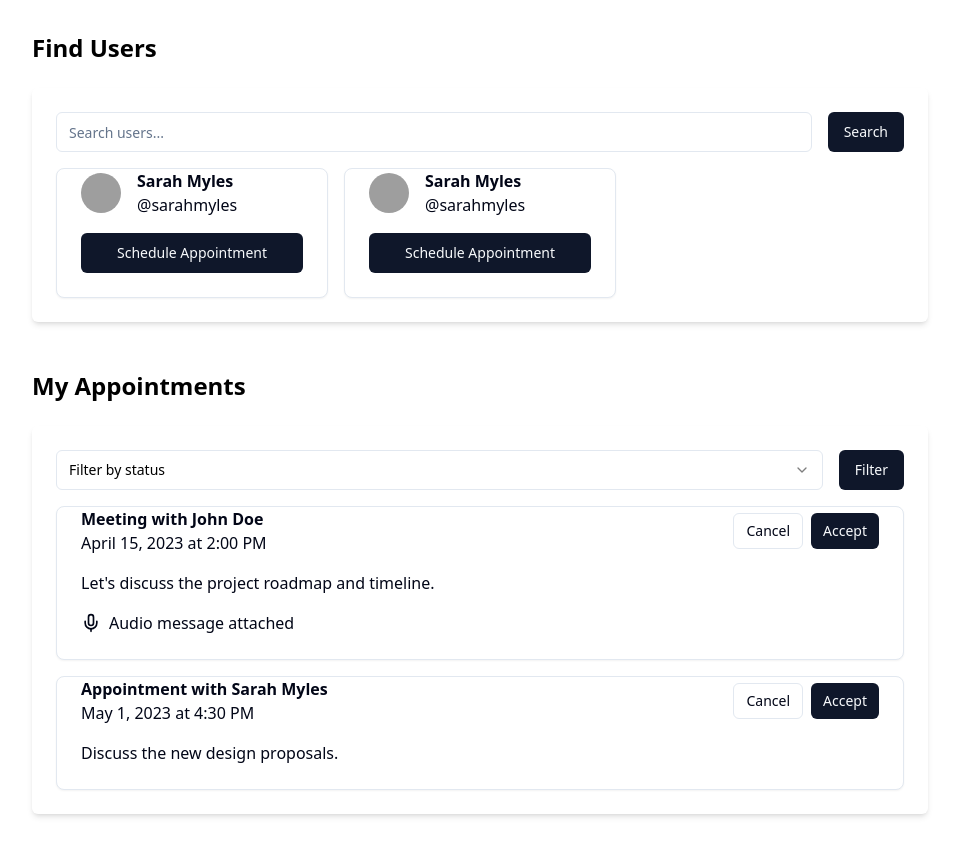
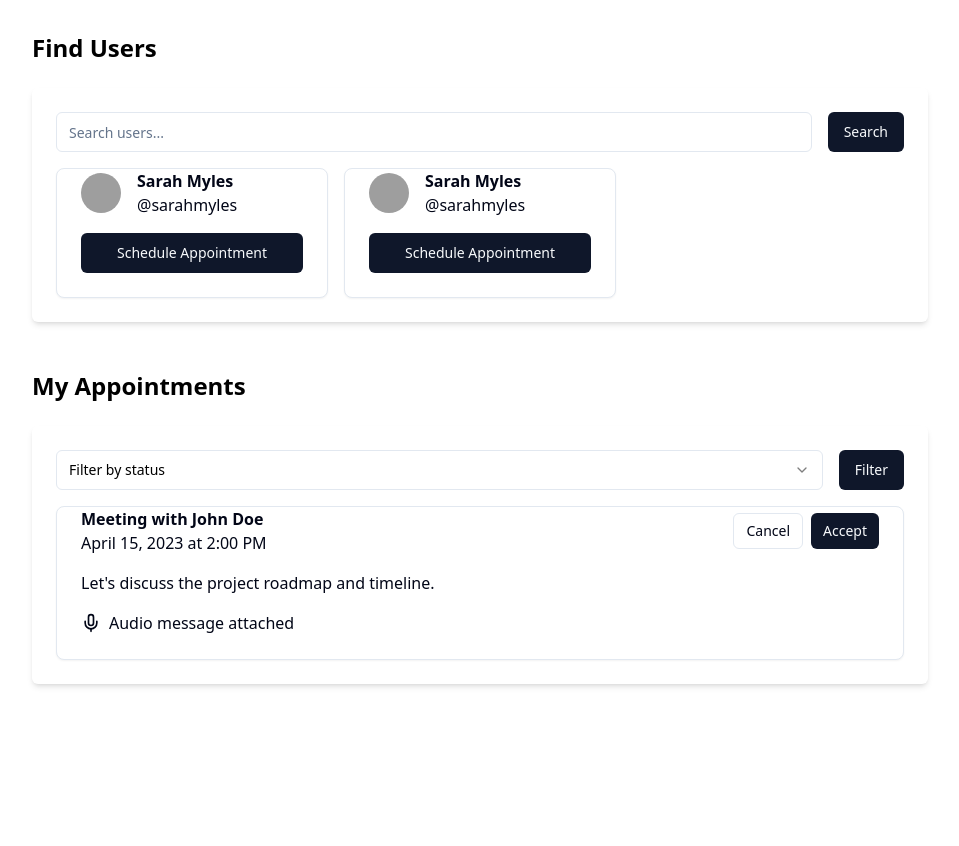
Before and after one commit to labibahmed10/appointment-scheduler, a React (Vite) app: page / in a window 1280 px wide. Shown: the whole page, without its empty margins (160-1119 px from the left). After the commit the page ends 800 px from the top, so only its background shows below. Built offline with nearby package versions, Linux system fonts and the light colour scheme; grey boxes are pictures that could not be loaded.

Commit message:
feat: component wise appointment card created

```diff
--- /dev/null
+++ b/src/components/card/AppointmentCard.tsx
@@ -0,0 +1,31 @@
+import { MicIcon } from "lucide-react";
+import { Button } from "../ui/button";
+import { Card, CardContent } from "../ui/card";
+
+const AppointmentCard = () => {
+  return (
+    <Card>
+      <CardContent>
+        <div className="flex items-center justify-between mb-4">
+          <div>
+            <div className="font-bold">Meeting with John Doe</div>
+            <div className="text-muted-foreground">April 15, 2023 at 2:00 PM</div>
+          </div>
+          <div className="flex items-center gap-2">
+            <Button variant="outline" size="sm">
+              Cancel
+            </Button>
+            <Button size="sm">Accept</Button>
+          </div>
+        </div>
+        <div className="text-muted-foreground">Let's discuss the project roadmap and timeline.</div>
+        <div className="mt-4 flex items-center gap-2">
+          <MicIcon className="w-5 h-5 text-muted-foreground" />
+          <span className="text-muted-foreground">Audio message attached</span>
+        </div>
+      </CardContent>
+    </Card>
+  );
+};
+
+export default AppointmentCard;
--- /dev/null
+++ b/src/components/common/SelectDropdown.tsx
@@ -0,0 +1,25 @@
+import { Select, SelectContent, SelectItem, SelectTrigger, SelectValue } from "@/components/ui/select";
+interface ISelectDropdown {
+  placeholder: string;
+  items: string[];
+}
+const SelectDropdown = ({ placeholder, items }: ISelectDropdown) => {
+  return (
+    <Select>
+      <SelectTrigger>
+        <SelectValue placeholder={placeholder} />
+      </SelectTrigger>
+      <SelectContent>
+        {items.map((item) => {
+          return (
+            <SelectItem key={crypto.randomUUID()} value={item}>
+              {item}
+            </SelectItem>
+          );
+        })}
+      </SelectContent>
+    </Select>
+  );
+};
+
+export default SelectDropdown;
--- a/src/components/modal/appointment/SelectDate.tsx
+++ b/src/components/modal/SelectDate.tsx
@@ -1,7 +1,7 @@
-import { Popover, PopoverContent, PopoverTrigger } from "../../ui/popover";
-import { Calendar } from "../../ui/calendar";
 import { Button } from "@/components/ui/button";
 import { CalendarDaysIcon } from "lucide-react";
+import { Popover, PopoverContent, PopoverTrigger } from "../ui/popover";
+import { Calendar } from "../ui/calendar";
 const SelectDate = () => {
   return (
     <Popover>
--- a/src/components/modal/appointment/AppointmentModal.tsx
+++ b/src/components/modal/appointment/AppointmentModal.tsx
@@ -2,9 +2,11 @@ import { Button } from "@/components/ui/button";
 import { Dialog, DialogContent, DialogDescription, DialogFooter, DialogHeader, DialogTitle, DialogTrigger } from "@/components/ui/dialog";
 import { Input } from "@/components/ui/input";
 import { Label } from "@/components/ui/label";
-import SelectTime from "./SelectTime";
-import SelectDate from "./SelectDate";
+import SelectDropdown from "../../common/SelectDropdown";
+
 import { Textarea } from "@/components/ui/textarea";
+import SelectDate from "../SelectDate";
+import { selectTimes } from "@/const/constValue";
 
 const AppointmentModal = () => {
   return (
@@ -27,7 +29,7 @@ const AppointmentModal = () => {
               </div>
               <div className="space-y-2">
                 <Label htmlFor="start-time">Start Time</Label>
-                <SelectTime />
+                <SelectDropdown placeholder="Select time" items={selectTimes} />
               </div>
             </div>
             <div className="space-y-2">
--- a/src/components/modal/appointment/SelectTime.tsx
+++ /dev/null
@@ -1,25 +0,0 @@
-import { Select, SelectContent, SelectItem, SelectTrigger, SelectValue } from "@/components/ui/select";
-
-
-const SelectTime = () => {
-  return (
-    <Select>
-      <SelectTrigger>
-        <SelectValue placeholder="Select time" />
-      </SelectTrigger>
-      <SelectContent>
-        <SelectItem value="9:00 AM">9:00 AM</SelectItem>
-        <SelectItem value="10:00 AM">10:00 AM</SelectItem>
-        <SelectItem value="11:00 AM">11:00 AM</SelectItem>
-        <SelectItem value="12:00 PM">12:00 PM</SelectItem>
-        <SelectItem value="1:00 PM">1:00 PM</SelectItem>
-        <SelectItem value="2:00 PM">2:00 PM</SelectItem>
-        <SelectItem value="3:00 PM">3:00 PM</SelectItem>
-        <SelectItem value="4:00 PM">4:00 PM</SelectItem>
-        <SelectItem value="5:00 PM">5:00 PM</SelectItem>
-      </SelectContent>
-    </Select>
-  );
-};
-
-export default SelectTime;
--- /dev/null
+++ b/src/const/constValue.ts
@@ -0,0 +1,2 @@
+export const selectTimes = ["9:00 AM", "10:00 AM", "11:00 AM", "12:00 PM", "1:00 PM", "2:00 PM", "3:00 PM", "4:00 PM", "5:00 PM"];
+export const timeFrame = ["upcoming", "past", "all"];
--- a/src/pages/home/MyAppointments.tsx
+++ b/src/pages/home/MyAppointments.tsx
@@ -1,7 +1,8 @@
+import AppointmentCard from "@/components/card/AppointmentCard";
+import SelectDropdown from "@/components/common/SelectDropdown";
 import { Button } from "@/components/ui/button";
-import { Card, CardContent } from "@/components/ui/card";
-import { Select, SelectTrigger, SelectValue, SelectContent, SelectItem } from "@/components/ui/select"
-import { MicIcon } from "lucide-react";
+
+import { timeFrame } from "@/const/constValue";
 
 const MyAppointments = () => {
   return (
@@ -9,57 +10,11 @@ const MyAppointments = () => {
       <h2 className="text-2xl font-bold mt-12 mb-6">My Appointments</h2>
       <div className="bg-card p-6 rounded-md shadow-md">
         <div className="flex items-center gap-4 mb-4">
-          <Select>
-            <SelectTrigger>
-              <SelectValue placeholder="Filter by status" />
-            </SelectTrigger>
-            <SelectContent>
-              <SelectItem value="upcoming">Upcoming</SelectItem>
-              <SelectItem value="past">Past</SelectItem>
-              <SelectItem value="all">All</SelectItem>
-            </SelectContent>
-          </Select>
+          <SelectDropdown placeholder="Filter by status" items={timeFrame} />
           <Button>Filter</Button>
         </div>
         <div className="grid grid-cols-1 gap-4">
-          <Card>
-            <CardContent>
-              <div className="flex items-center justify-between mb-4">
-                <div>
-                  <div className="font-bold">Meeting with John Doe</div>
-                  <div className="text-muted-foreground">April 15, 2023 at 2:00 PM</div>
-                </div>
-                <div className="flex items-center gap-2">
-                  <Button variant="outline" size="sm">
-                    Cancel
-                  </Button>
-                  <Button size="sm">Accept</Button>
-                </div>
-              </div>
-              <div className="text-muted-foreground">Let's discuss the project roadmap and timeline.</div>
-              <div className="mt-4 flex items-center gap-2">
-                <MicIcon className="w-5 h-5 text-muted-foreground" />
-                <span className="text-muted-foreground">Audio message attached</span>
-              </div>
-            </CardContent>
-          </Card>
-          <Card>
-            <CardContent>
-              <div className="flex items-center justify-between mb-4">
-                <div>
-                  <div className="font-bold">Appointment with Sarah Myles</div>
-                  <div className="text-muted-foreground">May 1, 2023 at 4:30 PM</div>
-                </div>
-                <div className="flex items-center gap-2">
-                  <Button variant="outline" size="sm">
-                    Cancel
-                  </Button>
-                  <Button size="sm">Accept</Button>
-                </div>
-              </div>
-              <div className="text-muted-foreground">Discuss the new design proposals.</div>
-            </CardContent>
-          </Card>
+          <AppointmentCard />
         </div>
       </div>
     </div>
```
